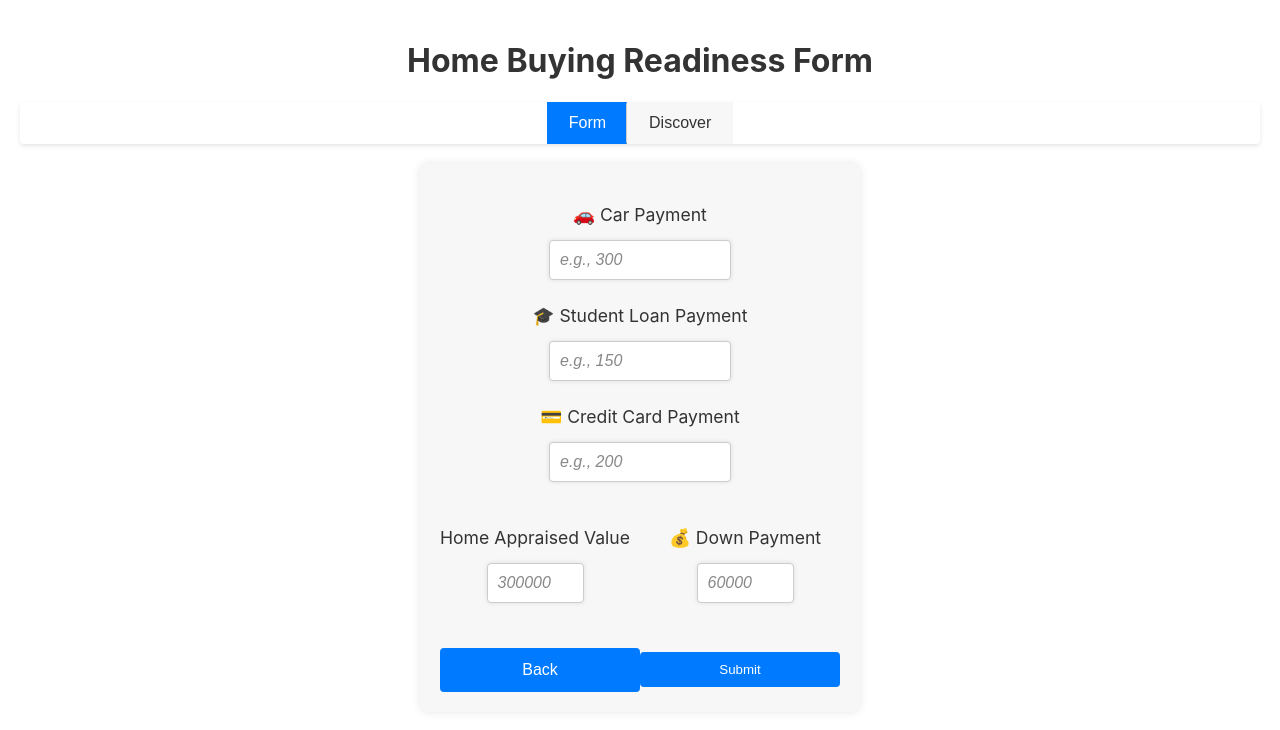
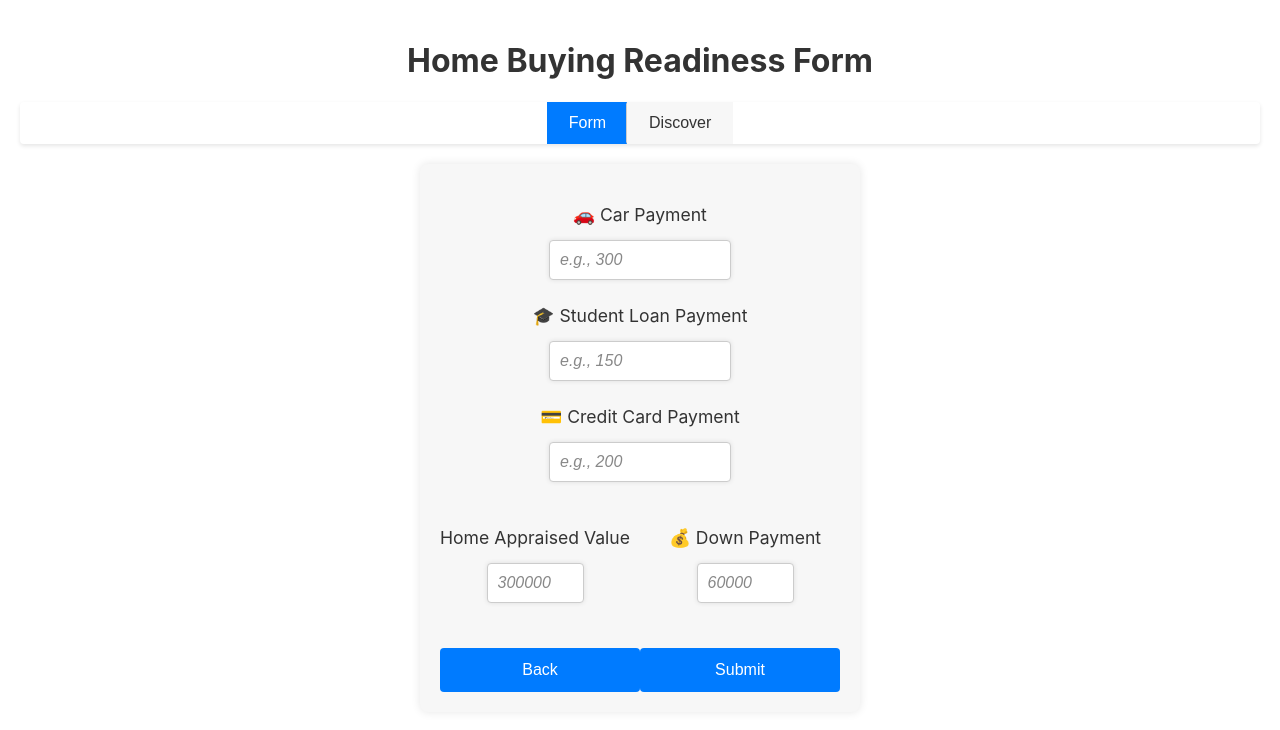
Before and after one commit to amberhasan/hack_utd_test, a React (Create React App) app in the folder frontend/: page / in a window 1280 px wide. Both pictures are taken after a click on the button "Next". Shown: the top 730 px of the page. Built offline with nearby package versions, Linux system fonts and the light colour scheme; no server answers.

Commit message:
Fixed submit button

```diff
--- a/frontend/src/App.css
+++ b/frontend/src/App.css
@@ -108,6 +108,25 @@ h2 {
   padding: 20px;
 }
 
+/* Make sure the submit button is styled the same as the next-prev-buttons */
+.submit-button {
+  background-color: #007bff; /* Same blue background */
+  color: white; /* White text */
+  border: 1px solid transparent; /* No border visible */
+  padding: 0.3rem 0.75rem; /* Same padding */
+  font-size: 1rem; /* Same font size */
+  line-height: 1.5;
+  border-radius: 0.25rem; /* Same border radius */
+  cursor: pointer;
+  display: inline-block; /* This allows the button to only take up as much width as it needs */
+  width: auto; /* The width adjusts to the content */
+  text-align: center;
+  vertical-align: middle;
+  transition: background-color 0.3s; /* Smooth transition for hover effect */
+}
+
+/* You could also just add the .next-prev-buttons class directly to your submit button in the JSX if it's supposed to look exactly the same */
+
 h1 {
   color: #333;
 }
--- a/frontend/src/App.js
+++ b/frontend/src/App.js
@@ -166,7 +166,7 @@ function App() {
               >
                 Back
               </button>
-              <button type="submit" className="submit-button">
+              <button type="submit" className="next-prev-buttons submit-button">
                 Submit
               </button>
             </div>
```
